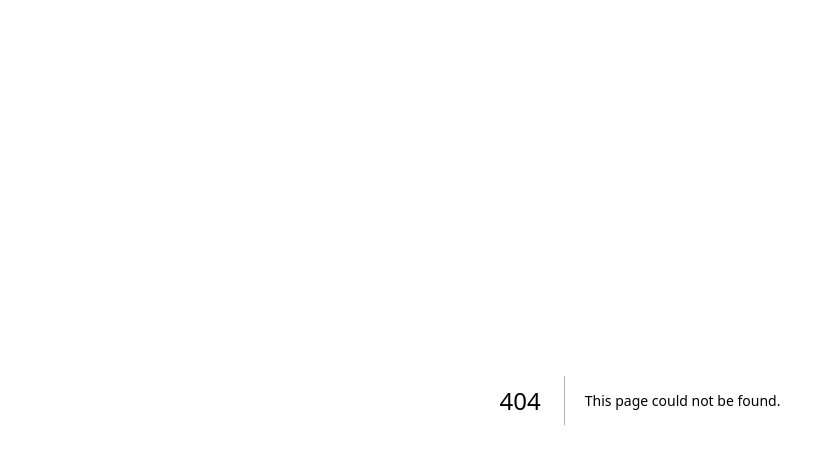
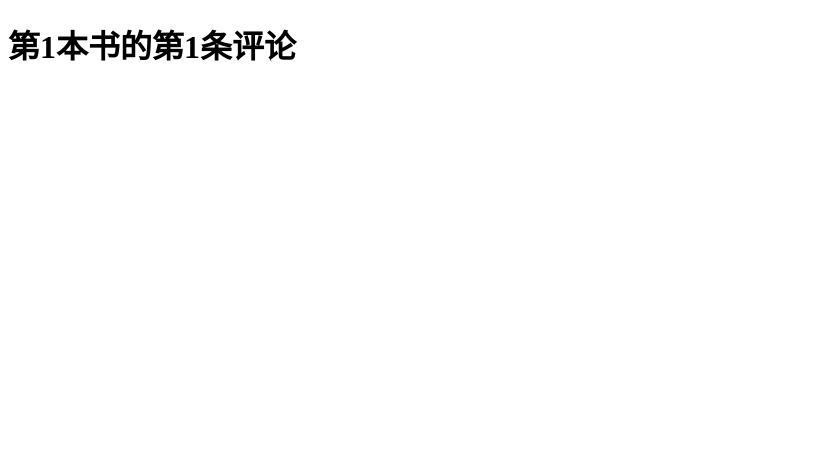
Before and after one commit to minorcell/nextJs-learn-file, a Next.js app: page /book/1/review/1 in a window 1280 px wide. Before the commit this address had no page. Shown: the top 464 px of the page, without its empty margins (0-835 px from the left). Built offline with nearby package versions, Linux system fonts and the light colour scheme.

Commit message:
release: nested dynamicr routing.

```diff
--- /dev/null
+++ b/pages/book/[bookId]/review/[reviewId].jsx
@@ -0,0 +1,12 @@
+import { useRouter } from "next/router";
+
+export default function Rewiew() {
+  const router = useRouter();
+  const { bookId, reviewId } = router.query;
+
+  return (
+    <h1>
+      第{bookId}本书的第{reviewId}条评论
+    </h1>
+  );
+}
```
Also changed, not shown: pages/book/[bookId]/review/index.jsx (added, +8 -0 lines), pages/book/[bookId]/index.jsx (renamed from pages/book/[bookId].jsx).
